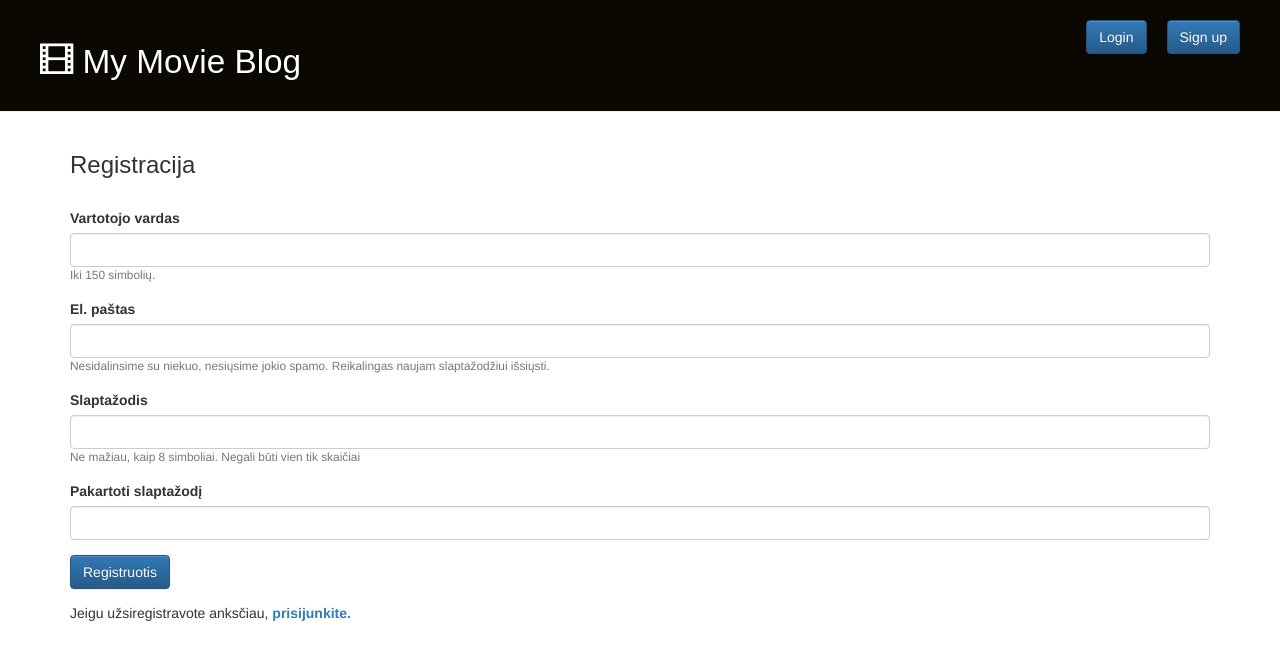
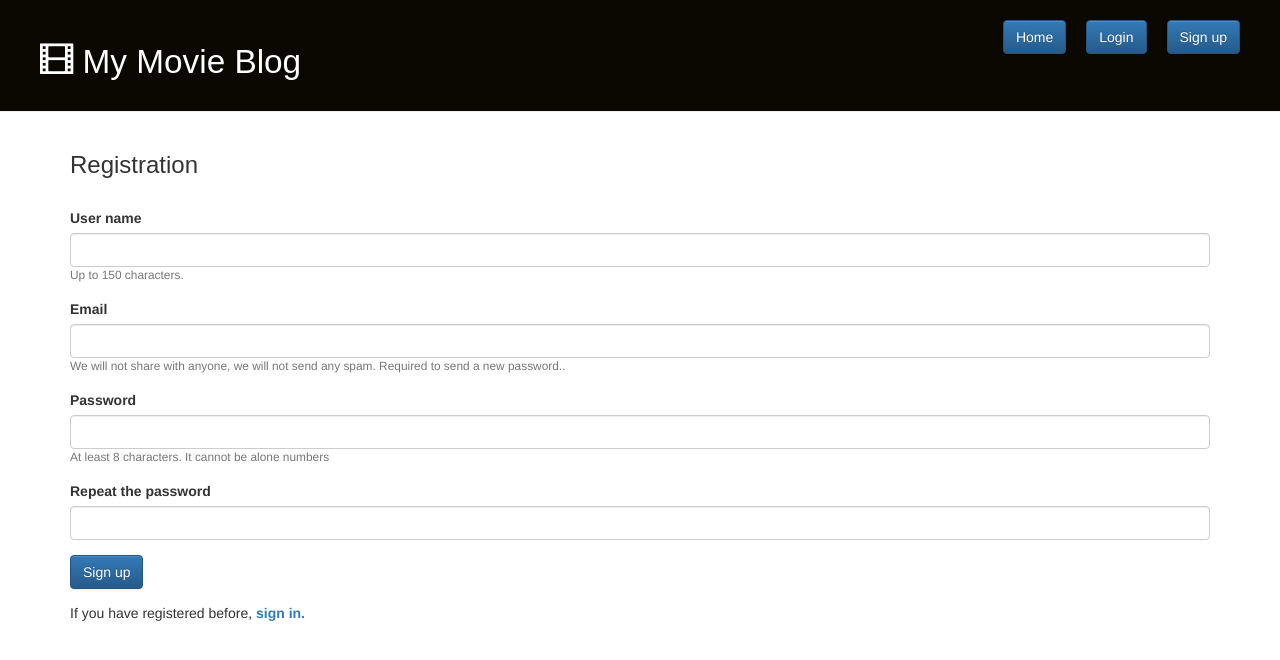
Before and after one commit to akrom1kas/blog_website-master, a Django app: page /register/ in a window 1280 px wide. Shown: the top 660 px of the page. Run offline with Django 4.2, Linux system fonts and the light colour scheme; some libraries are stand-ins or nearby versions.

Commit message:
prideta Sign Up

```diff
--- a/blog_website/blog/admin.py
+++ b/blog_website/blog/admin.py
@@ -6,6 +6,10 @@ class PhotoInline(admin.TabularInline):
     model = Photo
     extra = 0
 
+# class PostReviewAdmin(admin.ModelAdmin):
+#     list_display = ('text', 'title', 'created_date', 'published_date', 'reviewer')
+#
+# admin.site.register(PostReview, PostReviewAdmin)
 admin.site.register(Post)
 admin.site.register(Comment)
 admin.site.register(Photo)
--- a/blog_website/blog/models.py
+++ b/blog_website/blog/models.py
@@ -12,9 +12,11 @@ class Post(models.Model):
     created_date = models.DateTimeField(default=timezone.now)
     published_date = models.DateTimeField(blank=True, null=True)
     text = HTMLField('Text', null=True)
+
     def publish(self):
         self.published_date = timezone.now()
         self.save()
+
     def approved_comments(self):
         return self.comments.filter(approved_comment=True)
 
--- a/blog_website/blog/static/css/blog.css
+++ b/blog_website/blog/static/css/blog.css
@@ -34,7 +34,7 @@ h1, h2, h3, h4 {
 .top-menu, .top-menu:hover, .top-menu:visited {
     color: #ffffff;
     float: right;
-    font-size: 26pt;
+    font-size: 16pt;
     margin-right: 20px;
 }
 
--- a/blog_website/blog/templates/blog/base.html
+++ b/blog_website/blog/templates/blog/base.html
@@ -10,14 +10,15 @@
     <body>
         <div class="page-header">
             {% if user.is_authenticated %}
-                <a href="{% url 'post_new' %}" class="top-menu"><span class="btn btn-primary">Add Post</span></a>
-                  <p class="top-menu">{{ user.username }}&nbsp;<a href="{% url 'logout' %}" class="top-menu"><span class="btn btn-primary">Log out</span></a></p>
-
+            <a href="{% url 'post_new' %}" class="top-menu"><span class="btn btn-primary">Add Post</span></a>
+            <a href="{% url 'logout' %}" class="top-menu"><span class="btn btn-primary">Log out</span></a></p>
+            <p class="top-menu">{{ user.username }}
                 {% else %}
             {% if not user.is_authenticated %}
-{% endif %}
+            {% endif %}
             <a href="{% url 'register'%}" class="top-menu"><span class="btn btn-primary">Sign up</span></a>
             <a href="{% url 'login' %}" class="top-menu"><span class="btn btn-primary">Login</span></a>
+            <a href="/" class="top-menu"><span class="btn btn-primary">Home</span></a>
             {% endif %}
             <h1><a href="/"><span class="glyphicon glyphicon-film"></span> My Movie Blog</a></h1>
         </div>
--- a/blog_website/blog/templates/blog/post_detail.html
+++ b/blog_website/blog/templates/blog/post_detail.html
@@ -24,7 +24,7 @@
         <h2>{{ post.title }}</h2>
         <p>{{ post.text|linebreaksbr }}</p>
 
-        <a class="btn btn-default" href="{% url 'add_comment_to_post' pk=post.pk %}">Add comment</a>
+        <a class="btn btn-primary" href="{% url 'add_comment_to_post' pk=post.pk %}">Add comment</a>
     </div>
 
 {% for comment in post.comments.all %}
--- a/blog_website/blog/templates/registration/login.html
+++ b/blog_website/blog/templates/registration/login.html
@@ -24,7 +24,7 @@
         <td>{{ form.password }}</td>
       </tr>
     </table>
-    <input type="submit" value="Log in" />
+    <input class="btn btn-primary" type="submit" value="Log in" />
     <input type="hidden" name="next" value="{{ next }}" />
   </form>
 
--- a/blog_website/blog/templates/registration/register.html
+++ b/blog_website/blog/templates/registration/register.html
@@ -3,33 +3,34 @@
 {% block content %}
 
     <div class="container register">
-        <h3>Registracija</h3><br/>
+        <h3>Registration</h3><br/>
         <form method="post">
             {% csrf_token %}
             <div class="form-group">
-                <label for="username">Vartotojo vardas</label>
+                <label for="username">User name</label>
                 <input name="username" type="text" class="form-control" id="username" aria-describedby="usernameHelp">
-                <small id="usernameHelp" class="form-text text-muted">Iki 150 simbolių.</small>
+                <small id="usernameHelp" class="form-text text-muted">Up to 150 characters.</small>
             </div>
             <div class="form-group">
-                <label for="exampleInputEmail1">El. paštas</label>
+                <label for="exampleInputEmail1">Email</label>
                 <input name="email" type="email" class="form-control" id="exampleInputEmail1" aria-describedby="emailHelp">
-                <small id="emailHelp" class="form-text text-muted">Nesidalinsime su niekuo, nesiųsime jokio spamo.
-                    Reikalingas naujam slaptažodžiui išsiųsti. </small>
+                <small id="emailHelp" class="form-text text-muted">We will not share with anyone, we will not send any spam.
+                    Required to send a new password.. </small>
             </div>
             <div class="form-group">
-                <label for="password">Slaptažodis</label>
+                <label for="password">Password</label>
                 <input name="password" type="password" class="form-control" id="password" aria-describedby="pwdHelp">
-                <small id="pwdHelp" class="form-text text-muted">Ne mažiau, kaip 8 simboliai. Negali būti vien tik
-                    skaičiai</small>
+                <small id="pwdHelp" class="form-text text-muted">At least 8 characters. It cannot be alone
+                    numbers</small>
             </div>
             <div class="form-group">
-                <label for="password2">Pakartoti slaptažodį</label>
+                <label for="password2">Repeat the password</label>
                 <input name="password2" type="password" class="form-control" id="password2" aria-describedby="pwd2Help">
             </div>
-            <button type="submit" class="btn btn-primary register-button">Registruotis</button>
+            <button type="submit" class="btn btn-primary register-button">Sign up</button>
         </form>
-        <p>Jeigu užsiregistravote anksčiau, <a href="/login"><strong>prisijunkite.</strong></a></p>
+        <p>
+            If you have registered before, <a href="/login"><strong>sign in.</strong></a></p>
     </div>
 
 {% endblock %}
--- a/blog_website/blog/views.py
+++ b/blog_website/blog/views.py
@@ -1,13 +1,14 @@
-from django.shortcuts import render
+
 from django.utils import timezone
 from .models import Post, Comment
-from django.shortcuts import render, get_object_or_404, redirect
+from django.shortcuts import render, get_object_or_404
 from .forms import PostForm, CommentForm
 from django.shortcuts import redirect
 from django.contrib.auth.decorators import login_required
 from django.contrib import messages
 from django.views.decorators.csrf import csrf_protect
 from django.contrib.auth.models import User
+
 
 def post_list(request):
     posts = Post.objects.filter(published_date__lte=timezone.now()).order_by('published_date')
@@ -45,11 +46,6 @@ def post_edit(request, pk):
     else:
         form = PostForm(instance=post)
     return render(request, 'blog/post_edit.html', {'form': form})
-
-@login_required
-def post_draft_list(request):
-    posts = Post.objects.filter(published_date__isnull=True).order_by('created_date')
-    return render(request, 'blog/post_draft_list.html', {'posts': posts})
 
 @login_required
 def post_publish(request, pk):
```
Also changed, not shown: blog_website/db.sqlite3.
